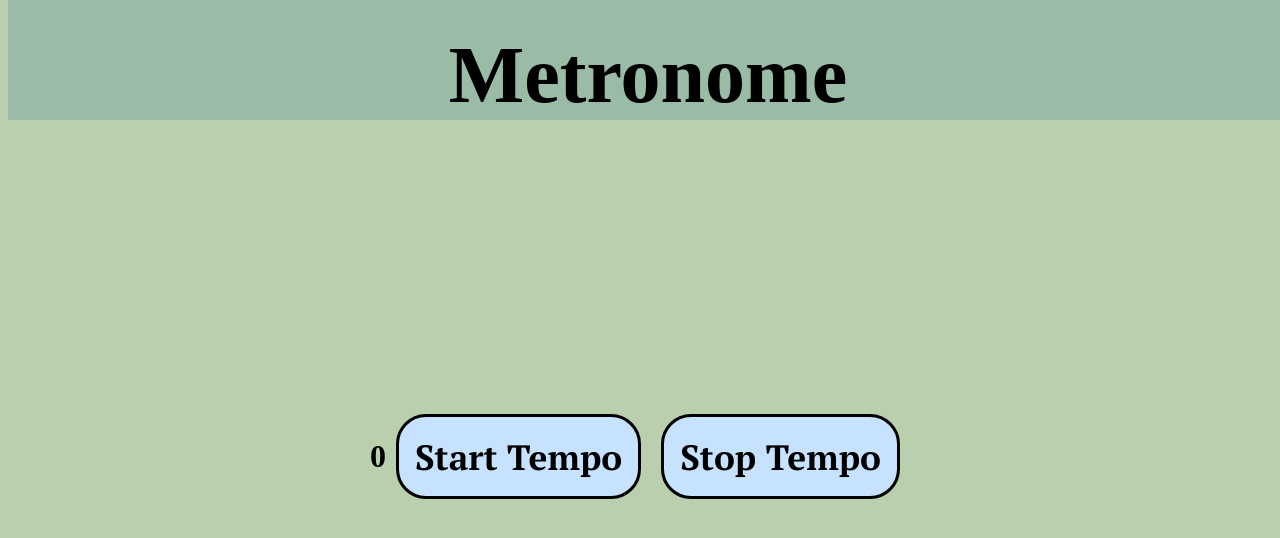
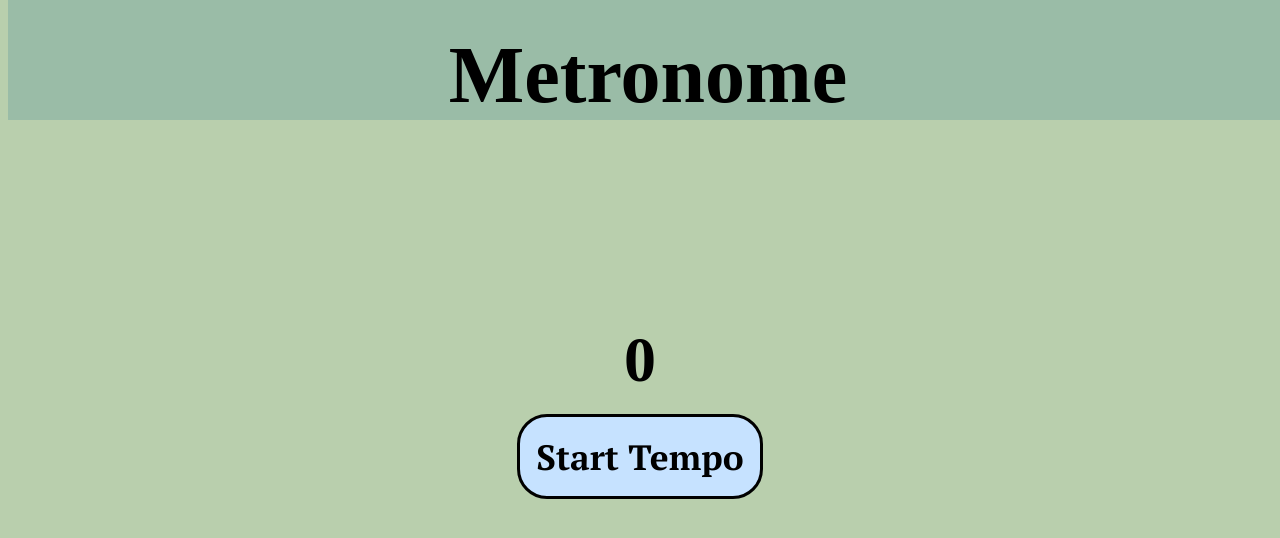
Before and after one commit to Nasim06/metronome, a React (Create React App) app: page / in a window 1280 px wide. Shown: the top 538 px of the page. Built offline with nearby package versions, Linux system fonts and the light colour scheme; a web font is replaced by a local one.

Commit message:
changing the start and stop to one button

```diff
--- a/src/App.css
+++ b/src/App.css
@@ -46,18 +46,9 @@ body{
   background-color: #9bddff;
 }
 
-.stopButton{
-  top: 40vh;
-  font-size: 2.2rem;
-  font-family: 'PT Serif';
-  margin: 10px;
-  background-color: #c6e2ff;
-  border-radius: 30px;
-  border: 3px solid black;
-  padding: 1rem;
-  transition-duration: 0.2s;
+.time{
+  position: absolute;
+  top: 20vh;
+  font-size: 4rem;
+
 }
-
-.stopButton:hover{
-  background-color: #9bddff;
-}
--- a/src/App.js
+++ b/src/App.js
@@ -7,7 +7,6 @@ function App() {
 
   const [time, setTime] = useState(0)
   const [timerOn, setTimerOn] = useState(false)
-  let startTime
   let nf = Intl.NumberFormat()
 
   useEffect(() => {
@@ -24,7 +23,15 @@ useEffect(() => {
     return () => clearInterval(interval)
   }, [timerOn])
 
+  let playPause = () => {
 
+    if(timerOn === false){
+      setTimerOn(true)
+    }
+    else{
+      setTimerOn(false)
+    }
+  }
 
   return (
     <>
@@ -34,18 +41,13 @@ useEffect(() => {
 
       <div className='main'>
 
-        <h1>{nf.format(time)}</h1>
-        <button className='startButton' onClick={() => setTimerOn(true)}>Start Tempo</button>
-        <button className='stopButton' onClick={() => setTimerOn(false)}>Stop Tempo</button>
-
-
+        <h1 className='time'>{nf.format(time)}</h1>
+        <button className='startButton' onClick={playPause}>Start Tempo</button>
 
       </div>
-
 
     </>
   );
 
 }
-
 export default App;
```
Lines whose indentation alone changed are shown as unchanged.
